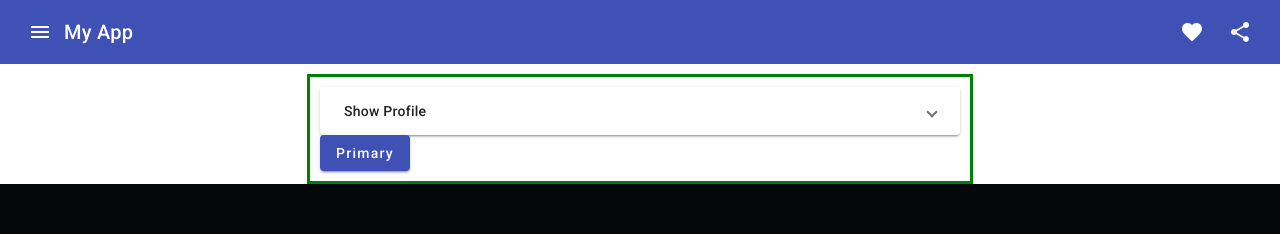
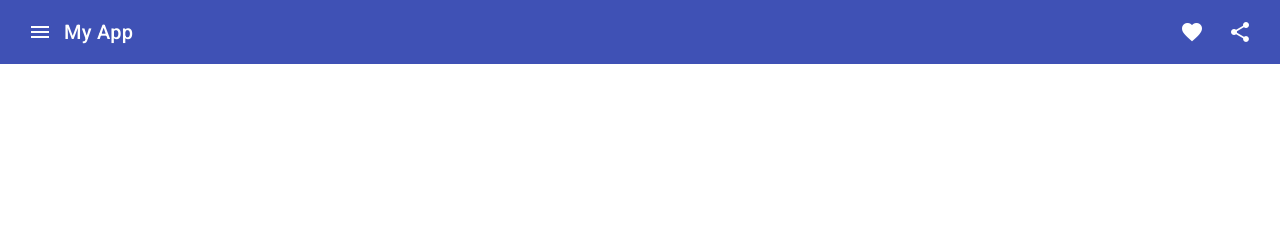
Before and after one commit to csachin746/Angular, an Angular app: page / in a window 1280 px wide. Before the commit this address led to /profile-photo. Shown: the top 234 px of the page. Built offline with nearby package versions, Linux system fonts and the light colour scheme.

Commit message:
Add Componets standalone

```diff
--- a/src/app/app.module.ts
+++ b/src/app/app.module.ts
@@ -3,7 +3,6 @@ import { BrowserModule } from '@angular/platform-browser';
 
 import { AppRoutingModule } from './app-routing.module';
 import { AppComponent } from './app.component';
-import { ProfilePhotoComponent } from './profile-photo/profile-photo.component';
 import { MaterialModule } from './module/material/material.module';
 import { BrowserAnimationsModule } from '@angular/platform-browser/animations';
 import { HeaderComponent } from './shared/components/header/header.component';
@@ -13,7 +12,6 @@ import { FooterComponent } from './shared/components/footer/footer.component';
 @NgModule({
   declarations: [
     AppComponent,
-    ProfilePhotoComponent,
     HeaderComponent,
     FooterComponent,
   ],
--- /dev/null
+++ b/src/app/components/profile/profile.component.html
@@ -0,0 +1,28 @@
+<div class="conatiner">
+    <mat-accordion>
+        <mat-expansion-panel>
+            <mat-expansion-panel-header>
+                <mat-panel-title class="centered-title">
+                    <div class="centered-title">
+                        Show Profile
+                    </div>
+                </mat-panel-title>
+                <mat-panel-description>
+                    <!-- Currently I am {{panelOpenState ? 'open' : 'closed'}} -->
+                </mat-panel-description>
+            </mat-expansion-panel-header>
+            <mat-card class="example-card">
+                <mat-card-header>
+                    <mat-card-title-group>
+                        <mat-card-title>Sachin Chauhan</mat-card-title>
+                        <mat-card-subtitle>Angular Developer</mat-card-subtitle>
+                        <img mat-card-lg-image src="assets/1.jpg">
+                    </mat-card-title-group>
+                </mat-card-header>
+                <mat-card-content>
+                    <!-- {{longText}} -->
+                </mat-card-content>
+            </mat-card>
+        </mat-expansion-panel>
+    </mat-accordion>
+</div>
--- a/src/app/profile-photo/profile-photo.component.scss
+++ b/src/app/components/profile/profile.component.scss
@@ -16,6 +16,6 @@
 //     margin-left: 8px;
 //   }
 
-  ::ng-deep .centered-title {
+::ng-deep .centered-title {
     text-align: center;
-  }
+}
--- /dev/null
+++ b/src/app/components/profile/profile.component.ts
@@ -0,0 +1,16 @@
+import { Component } from '@angular/core';
+import { CommonModule } from '@angular/common';
+import { MaterialModule } from 'src/app/module/material/material.module';
+
+@Component({
+  selector: 'app-profile',
+  standalone: true,
+  imports: [CommonModule ,MaterialModule],
+  templateUrl: './profile.component.html',
+  styleUrls: ['./profile.component.scss']
+})
+
+export class ProfileComponent {
+  widthValue = 300;
+  heightValue = 300;
+}
--- a/src/app/profile-photo/profile-photo.component.html
+++ /dev/null
@@ -1,36 +0,0 @@
-<div class="conatiner">
-  <mat-accordion>
-    <mat-expansion-panel>
-      <mat-expansion-panel-header>
-        <mat-panel-title class="centered-title">
-          <div class="centered-title">
-            Show Profile
-          </div>
-        </mat-panel-title>
-        <mat-panel-description>
-          <!-- Currently I am {{panelOpenState ? 'open' : 'closed'}} -->
-        </mat-panel-description>
-      </mat-expansion-panel-header>
-      <mat-card class="example-card">
-        <mat-card-header>
-          <mat-card-title-group>
-            <mat-card-title>Sachin Chauhan</mat-card-title>
-            <mat-card-subtitle>Angular Developer</mat-card-subtitle>
-            <img mat-card-lg-image src="assets/1.jpg">
-          </mat-card-title-group>
-        </mat-card-header>
-        <mat-card-content>
-          <!-- {{longText}} -->
-        </mat-card-content>
-      </mat-card>
-    </mat-expansion-panel>
-  </mat-accordion>
-
-
-  <button mat-raised-button color="primary">Primary</button>
-
-</div>
-
-<div class="div">
-
-</div>
--- a/src/app/profile-photo/profile-photo.component.ts
+++ /dev/null
@@ -1,11 +0,0 @@
-import { Component } from '@angular/core';
-
-@Component({
-  selector: 'app-profile-photo',
-  templateUrl: './profile-photo.component.html',
-  styleUrls: ['./profile-photo.component.scss']
-})
-export class ProfilePhotoComponent {
-  widthValue = 300;
-  heightValue = 300;
-}
--- a/src/app/shared/components/footer/footer.component.ts
+++ b/src/app/shared/components/footer/footer.component.ts
@@ -3,7 +3,8 @@ import { Component } from '@angular/core';
 @Component({
   selector: 'app-footer',
   template:
-  '<section class="banner"> <img src="https://avatars.githubusercontent.com/u/7092023?v=4" /> <div class="banner-content"> <h2>Hello</h2> <p> Im Gio, a talented frontend developer that loves creating immersive web experiences. </p> </div> </section> <svg xmlns="http://www.w3.org/2000/svg" xmlns:xlink="http://www.w3.org/1999/xlink" viewBox="0 24 150 28" preserveAspectRatio="none" > <defs> <path id="gentle-wave" d="M-160 44c30 0 58-18 88-18s 58 18 88 18 58-18 88-18 58 18 88 18 v44h-352z" /> </defs> <g class="waves"> <use xlink:href="#gentle-wave" x="50" y="0" fill="#03ffff" fill-opacity=".2" /> <use xlink:href="#gentle-wave" x="50" y="3" fill="#03ffff" fill-opacity=".5" /> <use xlink:href="#gentle-wave" x="50" y="6" fill="#03ffff" fill-opacity=".9" /> </g> </svg>',
+  // '<section class="banner"> <img src="https://avatars.githubusercontent.com/u/7092023?v=4" /> <div class="banner-content"> <h2>Hello</h2> <p> Im Gio, a talented frontend developer that loves creating immersive web experiences. </p> </div> </section> <svg xmlns="http://www.w3.org/2000/svg" xmlns:xlink="http://www.w3.org/1999/xlink" viewBox="0 24 150 28" preserveAspectRatio="none" > <defs> <path id="gentle-wave" d="M-160 44c30 0 58-18 88-18s 58 18 88 18 58-18 88-18 58 18 88 18 v44h-352z" /> </defs> <g class="waves"> <use xlink:href="#gentle-wave" x="50" y="0" fill="#03ffff" fill-opacity=".2" /> <use xlink:href="#gentle-wave" x="50" y="3" fill="#03ffff" fill-opacity=".5" /> <use xlink:href="#gentle-wave" x="50" y="6" fill="#03ffff" fill-opacity=".9" /> </g> </svg>',
+  '',
   styles: ['.banner { display: flex; align-items: center; justify-content: center; flex-direction: column-reverse; gap: 50px; padding: 0 80px; text-align: center; height: 100vh; background: #050808; } .banner > img { width: 60vw; transition: 0.1s linear; }.banner h2 { font-weight: 500; font-size: 30px; margin: 0 0 10px; } '],
 })
 export class FooterComponent {}
```
Also changed, not shown: src/app/app-routing.module.ts (+3 -5 lines).
